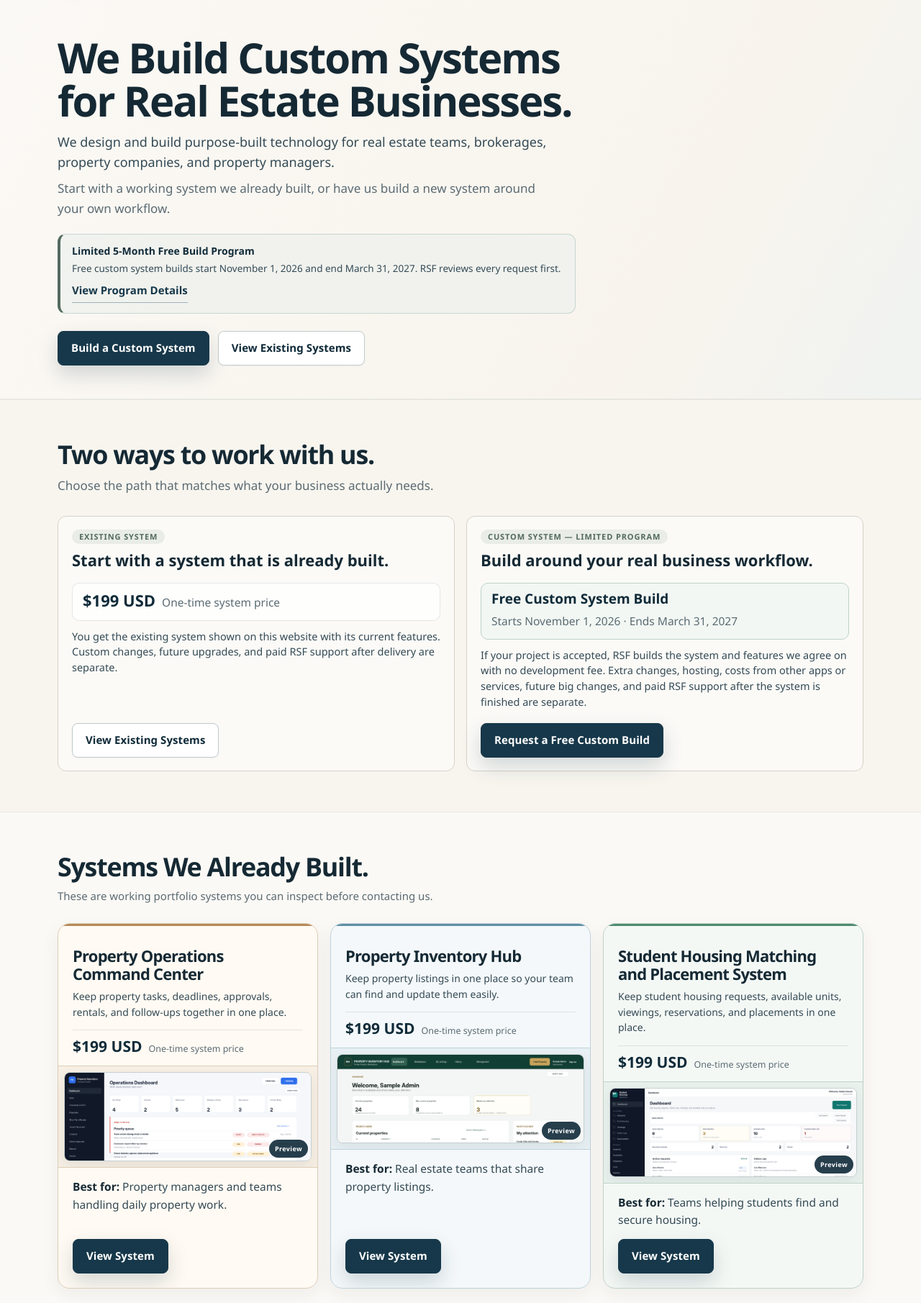
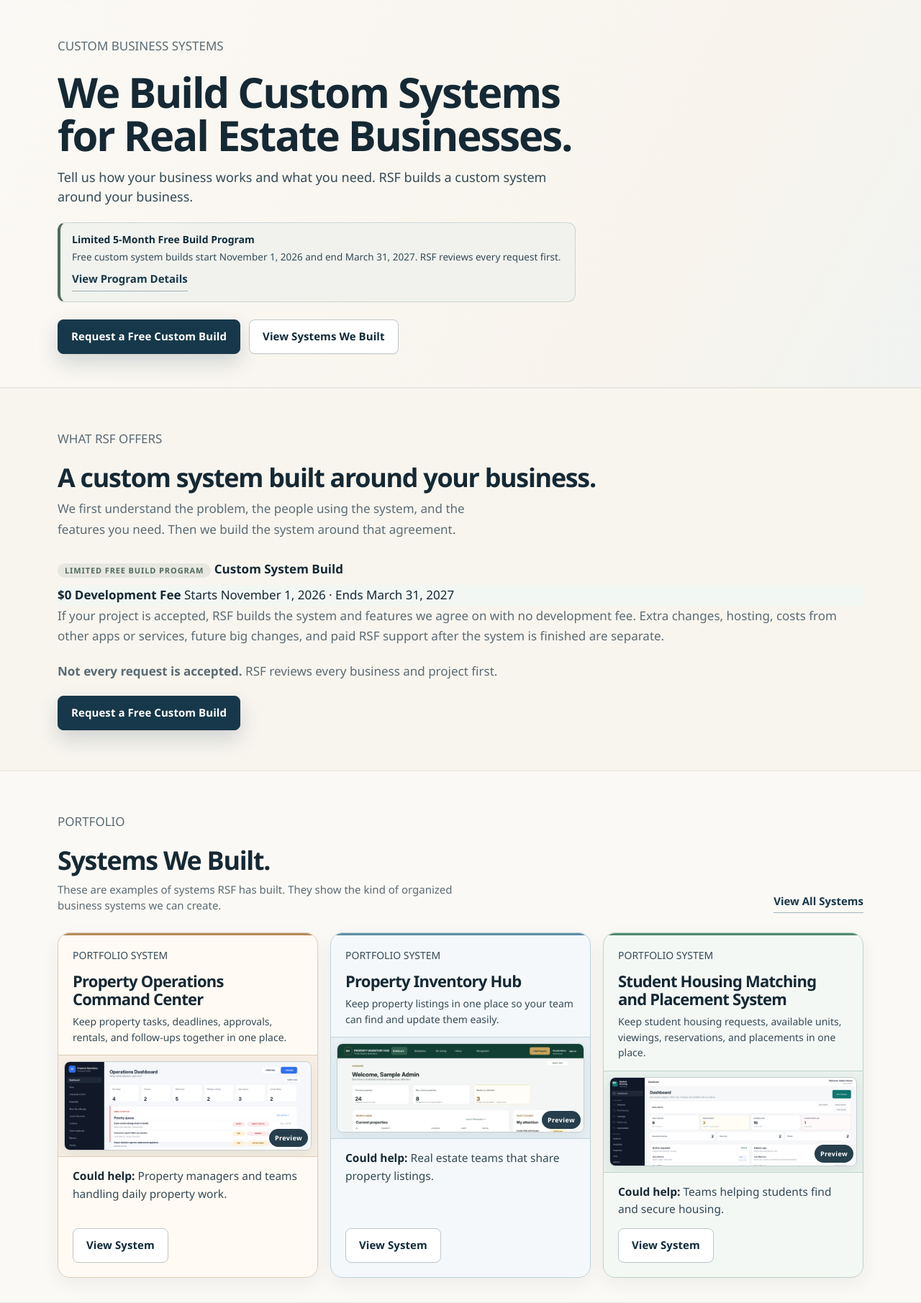
Before and after one commit to keycastro/RSF-Main-System, a Flask app: page / in a window 1280 px wide. Shown: the part 109-1920 px from the top of the page at 72% size. Run offline with Flask 3, Linux system fonts and the light colour scheme; parts of the project's set-up code (start-up, migrations or seed data) failed here and were passed over; some libraries are stand-ins or nearby versions.

Commit message:
Make custom system builds the main public offer

```diff
--- a/app/templates/public/home.html
+++ b/app/templates/public/home.html
@@ -3,9 +3,10 @@
 <section class="hero hero-simple hero-refined human-hero">
   <div class="container simple-hero-wrap">
     <div class="hero-copy reveal">
+      <p class="page-kicker">CUSTOM BUSINESS SYSTEMS</p>
       <h1>We Build Custom Systems for Real Estate Businesses.</h1>
-      <p class="hero-lead">We design and build purpose-built technology for real estate teams, brokerages, property companies, and property managers.</p>
-      <p class="hero-support">Start with a working system we already built, or have us build a new system around your own workflow.</p>
+      <p class="hero-lead">Tell us how your business works and what you need. RSF builds a custom system around your business.</p>
+
       {% if free_build_program.visible %}
       <div class="free-program-inline">
         <strong>Limited 5-Month Free Build Program</strong>
@@ -13,53 +14,45 @@
         <a class="text-link" href="{{ url_for('site.services') }}#free-custom-build-program">View Program Details</a>
       </div>
       {% endif %}
+
       <div class="hero-actions">
-        <a class="button primary" href="{{ url_for('site.contact', intent='custom-build') }}">Build a Custom System</a>
-        <a class="button secondary" href="{{ url_for('site.system_templates') }}">View Existing Systems</a>
+        <a class="button primary" href="{{ url_for('site.contact', intent='custom-build') }}">{% if free_build_program.visible %}Request a Free Custom Build{% else %}Build a Custom System{% endif %}</a>
+        <a class="button secondary" href="{{ url_for('site.system_templates') }}">View Systems We Built</a>
       </div>
     </div>
   </div>
 </section>
 
-<section class="section section-soft">
+<section class="section section-soft home-main-offer-section">
   <div class="container">
     <div class="section-head simple-section-head reveal">
       <div>
-        <h2>Two ways to work with us.</h2>
-        <p>Choose the path that matches what your business actually needs.</p>
+        <p class="page-kicker">WHAT RSF OFFERS</p>
+        <h2>A custom system built around your business.</h2>
+        <p>We first understand the problem, the people using the system, and the features you need. Then we build the system around that agreement.</p>
       </div>
     </div>
 
-    <div class="human-simple-options reveal">
-      <article class="human-option-card">
-        <p class="choice-label choice-label-pill">EXISTING SYSTEM</p>
-        <strong>Start with a system that is already built.</strong>
-        <div class="system-choice-price" aria-label="Existing system price">
-          <b>{{ existing_system_pricing.price_label }} USD</b>
-          <span>One-time system price</span>
-        </div>
-        <p class="human-option-explanation">You get the existing system shown on this website with its current features. Custom changes, future upgrades, and paid RSF support after delivery are separate.</p>
-        <a class="button secondary human-option-button" href="{{ url_for('site.system_templates') }}">View Existing Systems</a>
-      </article>
-
-      <article class="human-option-card">
+    <div class="single-offer-wrap reveal">
+      <article class="human-option-card single-offer-card">
         {% if free_build_program.visible %}
-        <p class="choice-label choice-label-pill">CUSTOM SYSTEM — LIMITED PROGRAM</p>
-        <strong>Build around your real business workflow.</strong>
+        <p class="choice-label choice-label-pill">LIMITED FREE BUILD PROGRAM</p>
+        <strong>Custom System Build</strong>
         <div class="system-choice-price system-choice-price--quote free-program-price" aria-label="Limited free custom system development">
-          <b>Free Custom System Build</b>
+          <b>$0 Development Fee</b>
           <span>{% if free_build_program.is_upcoming %}Starts {{ free_build_program.start_date }}{% else %}Available now{% endif %} · Ends {{ free_build_program.end_date }}</span>
         </div>
         <p class="human-option-explanation">If your project is accepted, RSF builds the system and features we agree on with no development fee. Extra changes, hosting, costs from other apps or services, future big changes, and paid RSF support after the system is finished are separate.</p>
+        <p class="single-offer-note"><strong>Not every request is accepted.</strong> RSF reviews every business and project first.</p>
         <a class="button primary human-option-button" href="{{ url_for('site.contact', intent='custom-build') }}">Request a Free Custom Build</a>
         {% else %}
         <p class="choice-label choice-label-pill">CUSTOM SYSTEM</p>
-        <strong>Build around your real business workflow.</strong>
+        <strong>Custom System Build</strong>
         <div class="system-choice-price system-choice-price--quote" aria-label="Custom system pricing">
           <b>Price by Agreement</b>
           <span>We agree on the work and price before we start</span>
         </div>
-        <p class="human-option-explanation">We first understand what your business needs. Then we agree on what we will build and the price before we start.</p>
+        <p class="human-option-explanation">Tell us what your business needs. We agree on what we will build and the price before work starts.</p>
         <a class="button primary human-option-button" href="{{ url_for('site.contact', intent='custom-build') }}">Build a Custom System</a>
         {% endif %}
       </article>
@@ -71,21 +64,20 @@
   <div class="container">
     <div class="section-head simple-section-head reveal">
       <div>
-        <h2>Systems We Already Built.</h2>
-        <p class="system-choice-helper">These are working portfolio systems you can inspect before contacting us.</p>
+        <p class="page-kicker">PORTFOLIO</p>
+        <h2>Systems We Built.</h2>
+        <p class="system-choice-helper">These are examples of systems RSF has built. They show the kind of organized business systems we can create.</p>
       </div>
+      <a class="text-link desktop-link" href="{{ url_for('site.system_templates') }}">View All Systems</a>
     </div>
 
     <div class="system-showcase-grid compact-system-grid portfolio-system-grid">
       {% for item in published_system_templates %}
       <article class="system-showcase-card simple-system-card system-choice-card system-choice-card--{{ item.slug }} reveal delay-{{ loop.index0 % 2 }}">
         <div class="system-showcase-copy">
+          <p class="portfolio-label">PORTFOLIO SYSTEM</p>
           <h3>{{ item.name }}</h3>
           <p>{{ item.short_description }}</p>
-          <div class="existing-system-card-price" aria-label="One-time system price">
-            <strong>{{ existing_system_pricing.price_label }} USD</strong>
-            <span>One-time system price</span>
-          </div>
         </div>
         {% if item.screenshots %}
         <a class="system-showcase-image" href="{{ url_for('site.system_template_detail', slug=item.slug) }}" aria-label="View {{ item.name }}">
@@ -94,51 +86,47 @@
         </a>
         {% endif %}
         <div class="system-card-footer">
-          <p class="system-audience"><strong>Best for:</strong> {{ item.card_audience }}</p>
-          <a class="button primary" href="{{ url_for('site.system_template_detail', slug=item.slug) }}">View System</a>
+          <p class="system-audience"><strong>Could help:</strong> {{ item.card_audience }}</p>
+          <a class="button secondary" href="{{ url_for('site.system_template_detail', slug=item.slug) }}">View System</a>
         </div>
       </article>
       {% endfor %}
     </div>
+    <a class="text-link mobile-link" href="{{ url_for('site.system_templates') }}">View All Systems</a>
   </div>
 </section>
 
-<section class="section section-soft">
+<section class="section section-soft home-proof-section">
   <div class="container">
     <div class="section-head simple-section-head reveal">
       <div>
-        <h2>See what is real before you buy.</h2>
-        <p>We use the website to clearly show the systems, what is included, the prices, and the project details.</p>
+        <p class="page-kicker">REAL WORK</p>
+        <h2>See what RSF has built.</h2>
+        <p>We show real system screens and explain what each system does in simple language.</p>
       </div>
     </div>
-    <div class="management-upgrade-grid reveal">
-      <article class="management-upgrade-card">
-        <strong>Actual system previews</strong>
-        <p>Published system pages use screenshots from systems we built. Sample or synthetic data is identified where it is used.</p>
-      </article>
-      <article class="management-upgrade-card">
+    <div class="proof-row reveal">
+      <div>
+        <strong>Real system previews</strong>
+        <p>Portfolio pages use screenshots from systems RSF has built. Sample or synthetic data is clearly identified.</p>
+      </div>
+      <div>
         <strong>Clear project context</strong>
-        <p>Portfolio projects are described as portfolio projects. We do not present them as client commissions when they are not.</p>
-      </article>
-      <article class="management-upgrade-card">
-        <strong>Clear agreement before work</strong>
-        <p>We clearly separate existing systems, custom changes, future upgrades, and paid RSF support.</p>
-      </article>
+        <p>Portfolio projects are shown as examples of our work. We do not present them as client projects when they are not.</p>
+      </div>
+      <div>
+        <strong>Custom for each business</strong>
+        <p>We use these examples to show what is possible. Your system is built around your own business needs.</p>
+      </div>
     </div>
   </div>
 </section>
 
 <section class="home-featured-actions-section" aria-label="More ways to continue">
   <div class="home-featured-actions-shell">
-    <div class="home-featured-edge home-featured-edge--left" aria-hidden="true">
-      <span>PLAN</span>
-      <span>ORGANIZE</span>
-      <span>GROW</span>
-    </div>
-
     <div class="container home-featured-actions">
       <div class="home-featured-action home-featured-action--primary reveal">
-        <span class="home-featured-action-kicker">HAVE A SPECIFIC WORKFLOW?</span>
+        <span class="home-featured-action-kicker">NEED A SYSTEM FOR YOUR BUSINESS?</span>
         <a class="home-featured-action-link home-featured-action-link--primary" href="{{ url_for('site.contact', intent='custom-build') }}">
           <span>Build a Custom System</span><span class="home-featured-action-arrow" aria-hidden="true">→</span>
         </a>
@@ -147,18 +135,12 @@
       <span class="home-featured-action-divider" aria-hidden="true"></span>
 
       <div class="home-featured-action home-featured-action--secondary reveal">
-        <span class="home-featured-action-kicker home-featured-action-kicker--secondary">WANT THE FULL PRICING MODEL?</span>
+        <span class="home-featured-action-kicker home-featured-action-kicker--secondary">WANT TO KNOW WHAT IS INCLUDED?</span>
         <a class="home-featured-action-link home-featured-action-link--secondary" href="{{ url_for('site.services') }}">
           <span>See Services & Pricing</span><span class="home-featured-action-arrow" aria-hidden="true">→</span>
         </a>
       </div>
     </div>
-
-    <div class="home-featured-edge home-featured-edge--right" aria-hidden="true">
-      <span>BUILD</span>
-      <span>ORGANIZE</span>
-      <span>GROW</span>
-    </div>
   </div>
 </section>
 {% endblock %}
```
